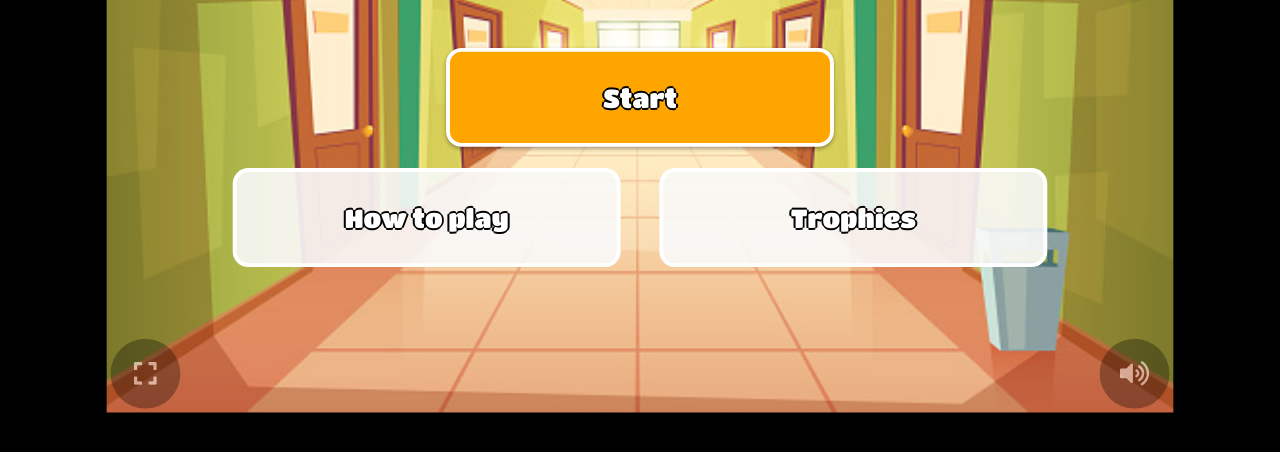
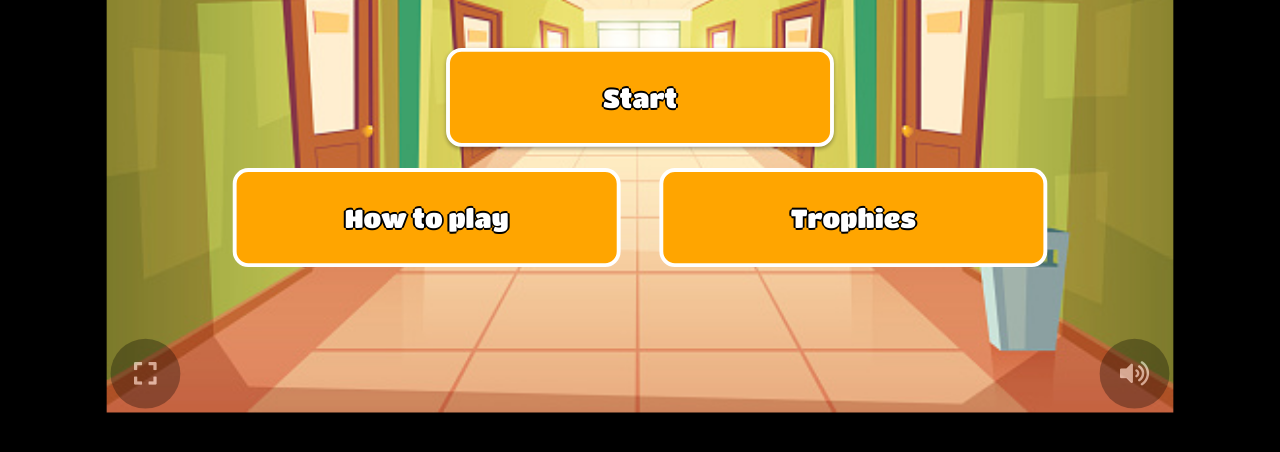
Before and after one commit to EckeEcke/schoolfight, a plain HTML site: page index.html in a window 1280 px wide. Shown: the part 292-744 px from the top of the page. Drawn offline with Linux system fonts and the light colour scheme.

Commit message:
revert color change of buttons

```diff
--- a/css/styles.css
+++ b/css/styles.css
@@ -240,7 +240,7 @@ article {
     left: 65px;
     top: 60%;
     padding: 16px 0;
-    background: rgba(250,250,250,0.9);
+    background: orange;
     border: 2px solid white;
     border-radius: 8px;
     color: white;
@@ -253,7 +253,7 @@ article {
     left: 285px;
     top: 60%;
     padding: 16px 0;
-    background: rgba(250,250,250,0.9);
+    background: orange;
     border: 2px solid white;
     border-radius: 8px;
     color: white;
```
